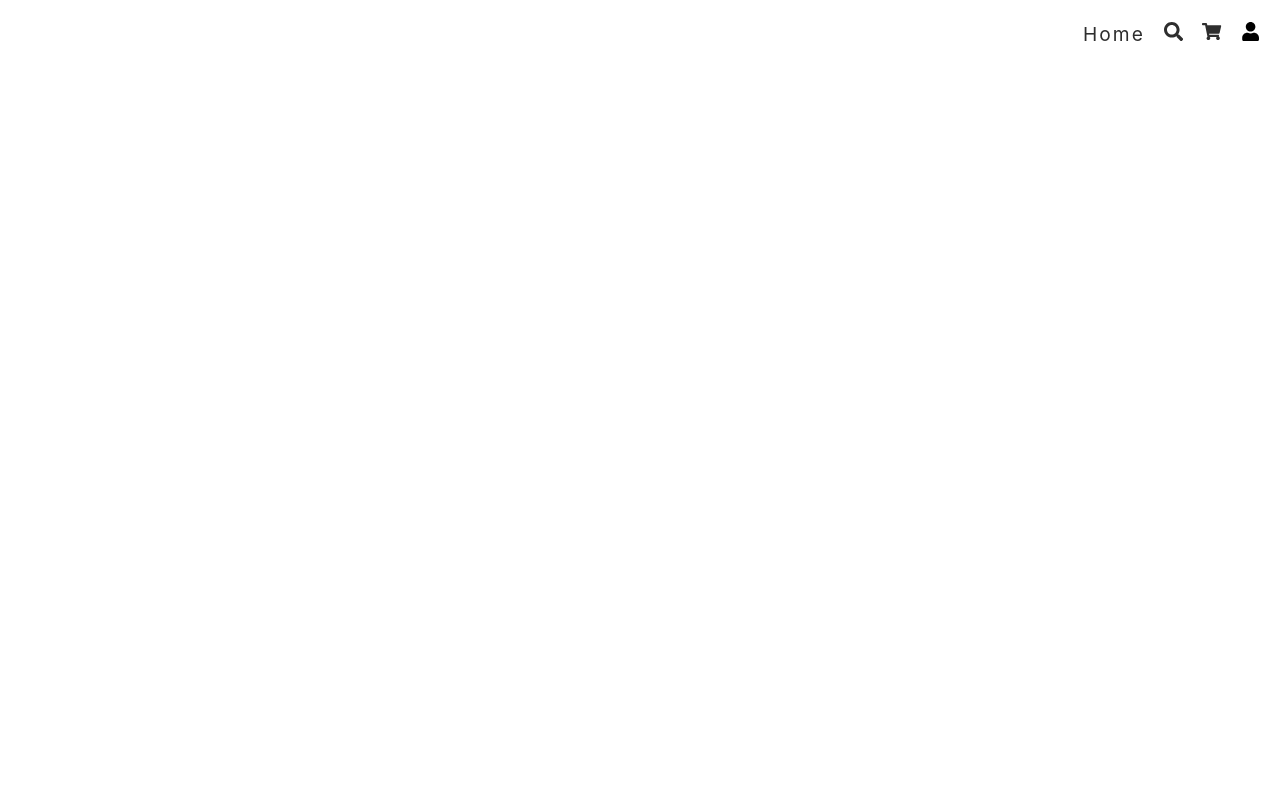
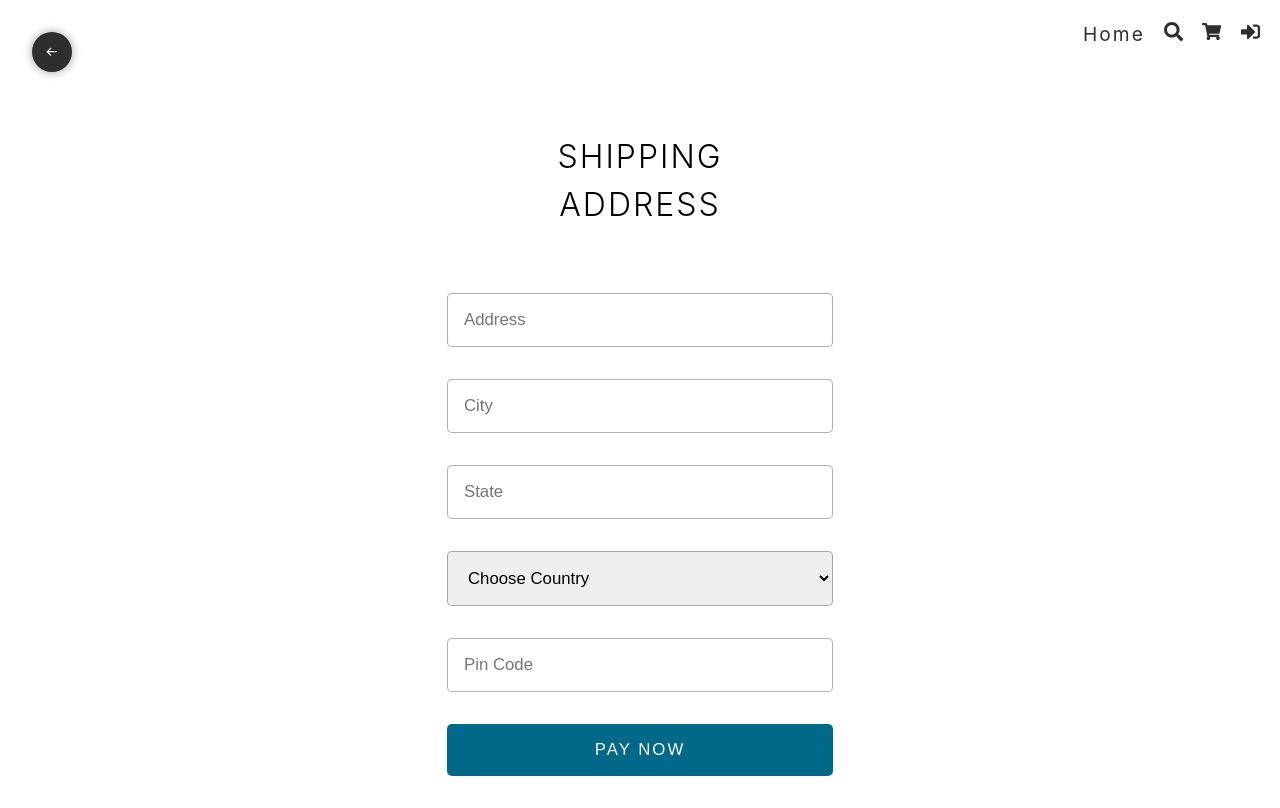
Before and after one commit to mohdali770409/Quick-X-Ecommerce-website, a React (Vite) app in the folder ecommerce-frontend/: page /shipping in a window 1280 px wide. Before the commit this address had no page. Built offline with nearby package versions, Linux system fonts and the light colour scheme.

Commit message:
shipping page ui completed

```diff
--- a/ecommerce-frontend/src/App.tsx
+++ b/ecommerce-frontend/src/App.tsx
@@ -3,9 +3,11 @@
 import { lazy } from "react";
 import Loading from "./components/loading";
 import Header from "./components/header";
+
 const Home = lazy(() => import("./pages/home"));
 const Cart = lazy(() => import("./pages/cart"));
 const Search = lazy(() => import("./pages/search"));
+const Shipping = lazy(() => import("./pages/shipping"));
 
 // admin routes importing
 const Dashboard = lazy(() => import("./pages/admin/dashboard"));
@@ -35,7 +37,10 @@
           <Route path="/" element={<Home />} />
           <Route path="/cart" element={<Cart />} />
           <Route path="/search" element={<Search />} />
-          <Route path="/" />
+          {/* logged In user routes */}
+          <Route>
+            <Route path="/shipping" element={<Shipping />} />
+          </Route>
           {/* admin routes  */}
           <Route
           // element={
--- a/ecommerce-frontend/src/components/header.tsx
+++ b/ecommerce-frontend/src/components/header.tsx
@@ -8,7 +8,7 @@
 import { useState } from "react";
 import { Link } from "react-router-dom";
 const Header = () => {
-  const user = { _id: "asg", role: "admin" };
+  const user = { _id: "", role: "" };
   const [isOpen, setIsOpen] = useState<boolean>(false);
 
   const logoutHandler = () => {
--- /dev/null
+++ b/ecommerce-frontend/src/pages/shipping.tsx
@@ -0,0 +1,74 @@
+import { useState } from "react";
+import { BiArrowBack } from "react-icons/bi";
+import { useNavigate } from "react-router-dom";
+
+const Shipping = () => {
+  const navigate = useNavigate();
+  const [shippingInfo, setShippingInfo] = useState({
+    address: "",
+    city: "",
+    state: "",
+    country: "",
+    pinCode: "",
+  });
+
+  const changeHandler = (
+    e: ChangeEvent<HTMLInputElement | HTMLSelectElement>
+  ) => {
+    setShippingInfo((prev) => ({ ...prev, [e.target.name]: e.target.value }));
+  };
+  return (
+    <div className="shipping">
+      <button className="back-btn" onClick={() => navigate("/cart")}>
+        <BiArrowBack />
+      </button>
+      <form>
+        <h1>Shipping Address</h1>
+        <input
+          required
+          type="text"
+          value={shippingInfo.address}
+          placeholder="Address"
+          name="address"
+          onChange={changeHandler}
+        />
+        <input
+          required
+          type="text"
+          value={shippingInfo.city}
+          placeholder="City"
+          name="city"
+          onChange={changeHandler}
+        />
+        <input
+          required
+          type="text"
+          value={shippingInfo.state}
+          placeholder="State"
+          name="state"
+          onChange={changeHandler}
+        />
+        <select
+          name="country"
+          required
+          value={shippingInfo.country}
+          onChange={changeHandler}
+        >
+          <option value="">Choose Country</option>
+          <option value="india">India</option>
+        </select>
+        <input
+          required
+          type="number"
+          value={shippingInfo.pinCode}
+          placeholder="Pin Code"
+          name="pinCode"
+          onChange={changeHandler}
+        />
+        <button type="submit">Pay Now</button>
+      </form>
+    </div>
+  );
+};
+
+export default Shipping;
--- /dev/null
+++ b/ecommerce-frontend/src/styles/_shipping.scss
@@ -0,0 +1,54 @@
+.shipping {
+  @include flex;
+  .back-btn {
+    @include square(2.5rem);
+    background-color: $color2;
+    color: $color1;
+    @include flex;
+    position: fixed;
+    top: 2rem;
+    left: 2rem;
+    border-radius: 100%;
+    border: none;
+    outline: none;
+    cursor: pointer;
+    @include baseShadow;
+
+    svg {
+      transition: all 0.3s;
+    }
+    &:hover {
+      translate: -0.25rem;
+    }
+  }
+  > form {
+    max-width: 450px;
+    width: 100%;
+    @include flex(column, center, stretch, 2rem);
+    padding: 2rem;
+
+    > h1 {
+      @include heading(2px);
+      margin: 2rem;
+      text-align: center;
+    }
+    > input,
+    > select {
+      border: 1px solid rgba(31, 31, 31, 0.351);
+      padding: 1rem;
+      outline: none;
+      font-size: 1.05rem;
+      border-radius: 5px;
+    }
+    > button {
+      @include btn(1rem, $color3, $color1);
+      border-radius: 5px;
+      font-size: 1.05rem;
+      text-transform: uppercase;
+      letter-spacing: 2px;
+      &:hover {
+        opacity: 0.8;
+      }
+    }
+  }
+}
--- a/ecommerce-frontend/src/styles/admin-styles/_mixin.scss
+++ b/ecommerce-frontend/src/styles/admin-styles/_mixin.scss
@@ -46,3 +46,11 @@
 @mixin baseShadow() {
   box-shadow: 0 0 10px rgba(0, 0, 0, 0.384);
 }
+@mixin btn($p: 0.5rem 1rem, $bg, $color) {
+  border: none;
+  outline: none;
+  cursor: pointer;
+  padding: $p;
+  background-color: $bg;
+  color: $color;
+}
--- a/ecommerce-frontend/src/styles/app.scss
+++ b/ecommerce-frontend/src/styles/app.scss
@@ -37,7 +37,7 @@
 
 @import "home";
 @import "cart";
-
+@import "shipping";
 @import "admin-styles/dashboard";
 @import "admin-styles/products";
 @import "admin-styles/chart";
```
